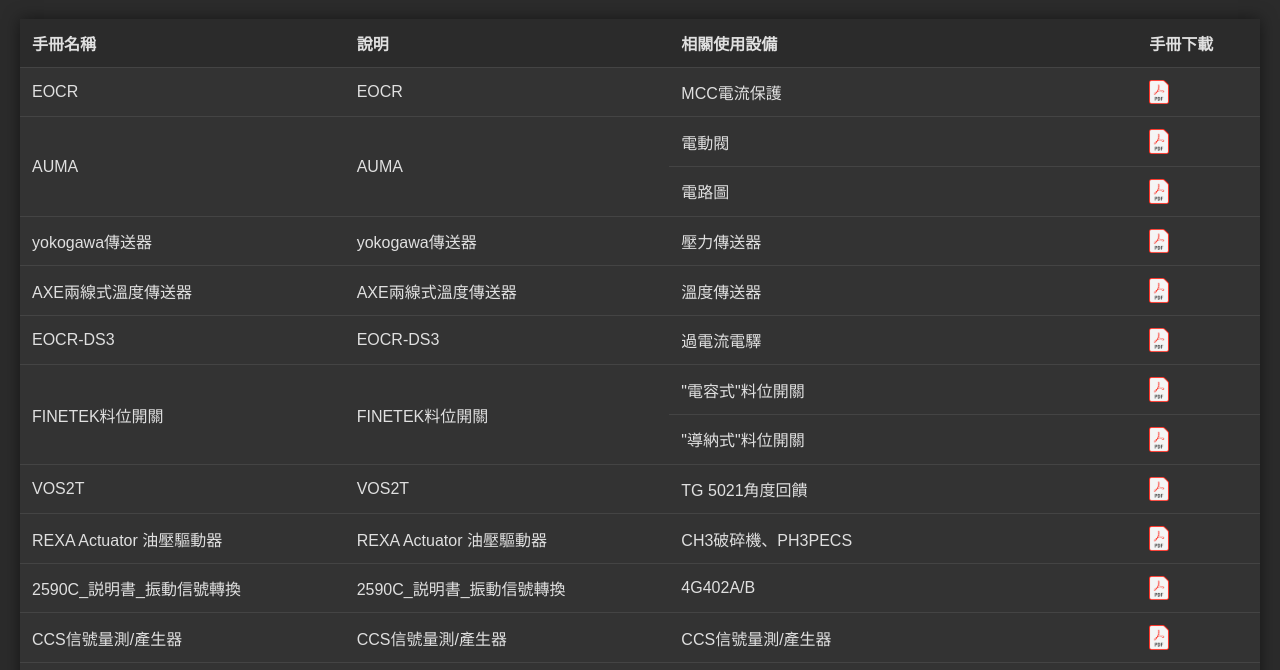
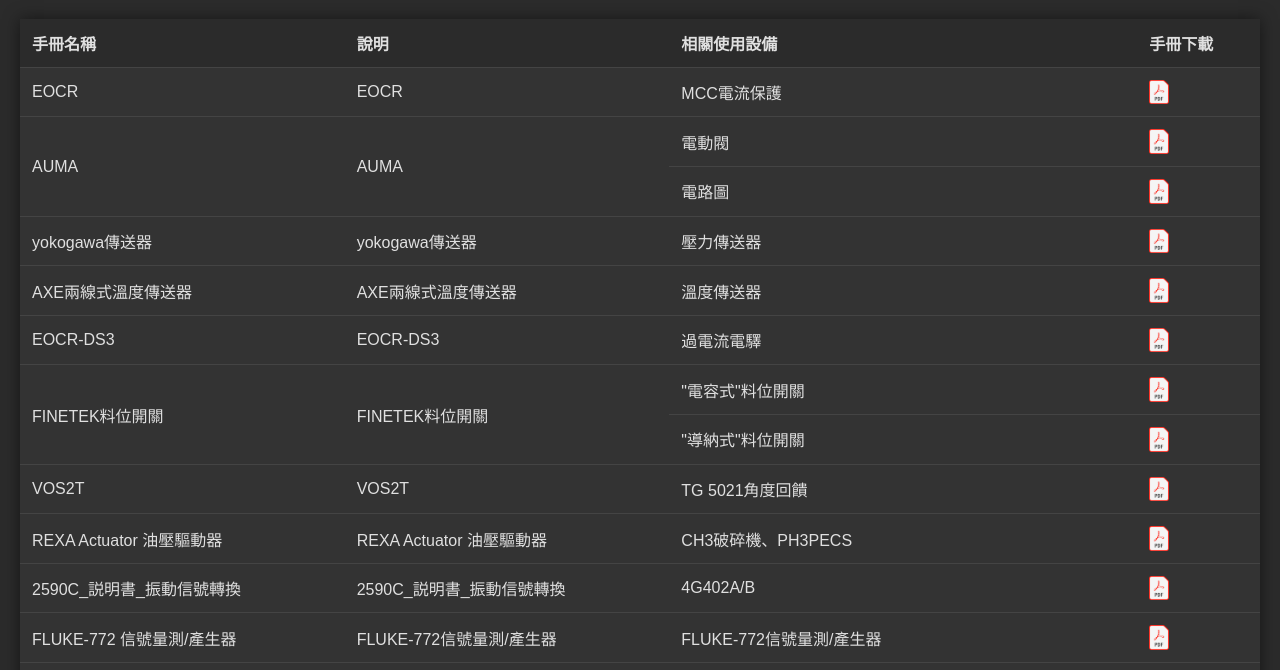
Before and after one commit to Hanhanworld/CSC, a plain HTML site: page manual.html in a window 1280 px wide. Shown: the part 130-800 px from the top of the page. Drawn offline with Linux system fonts and the light colour scheme.

Commit message:
修改錯字

```diff
--- a/manual.html
+++ b/manual.html
@@ -85,9 +85,9 @@
                         <td><a href="manual/2590C_説明書_振動信號轉換.pdf" target="_blank"><img src="pdf-icon.png" alt="PDF" width="20"> </a></td>
                     </tr>
                     <tr>
-                        <td rowspan="1">CCS信號量測/產生器</td>
-                        <td>CCS信號量測/產生器</td>
-                        <td>CCS信號量測/產生器</td>
+                        <td rowspan="1">FLUKE-772 信號量測/產生器</td>
+                        <td>FLUKE-772信號量測/產生器</td>
+                        <td>FLUKE-772信號量測/產生器</td>
                         <td><a href="manual/fluke_ccs使用說明書.pdf" target="_blank"><img src="pdf-icon.png" alt="PDF" width="20"> </a></td>
                     </tr>
                     <tr>
```
